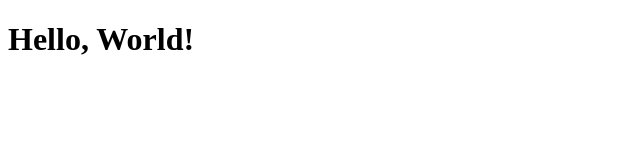
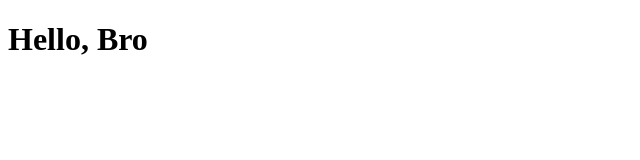
Before and after one commit to HRWN09/Testing, a plain HTML site: page index.html in a window 1280 px wide. Shown: the whole page, without its empty margins (0-640 px from the left). Drawn offline with Linux system fonts and the light colour scheme.

Commit message:
[refactor] : Heading changes

```diff
--- a/index.html
+++ b/index.html
@@ -6,6 +6,6 @@
     <title>Document</title>
 </head>
 <body>
-    <h1>Hello, World!</h1>
+    <h1>Hello, Bro</h1>
 </body>
 </html>
```
